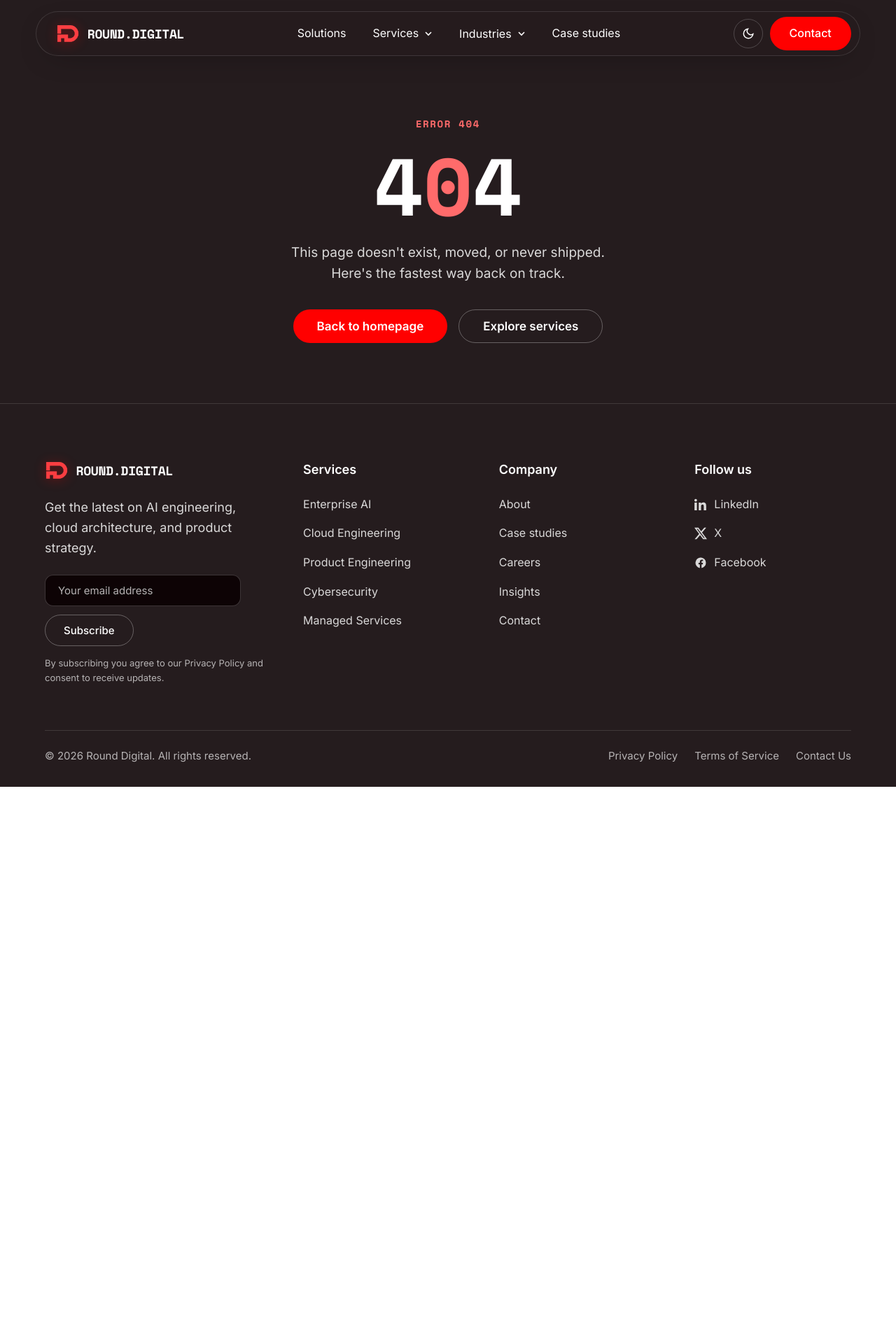
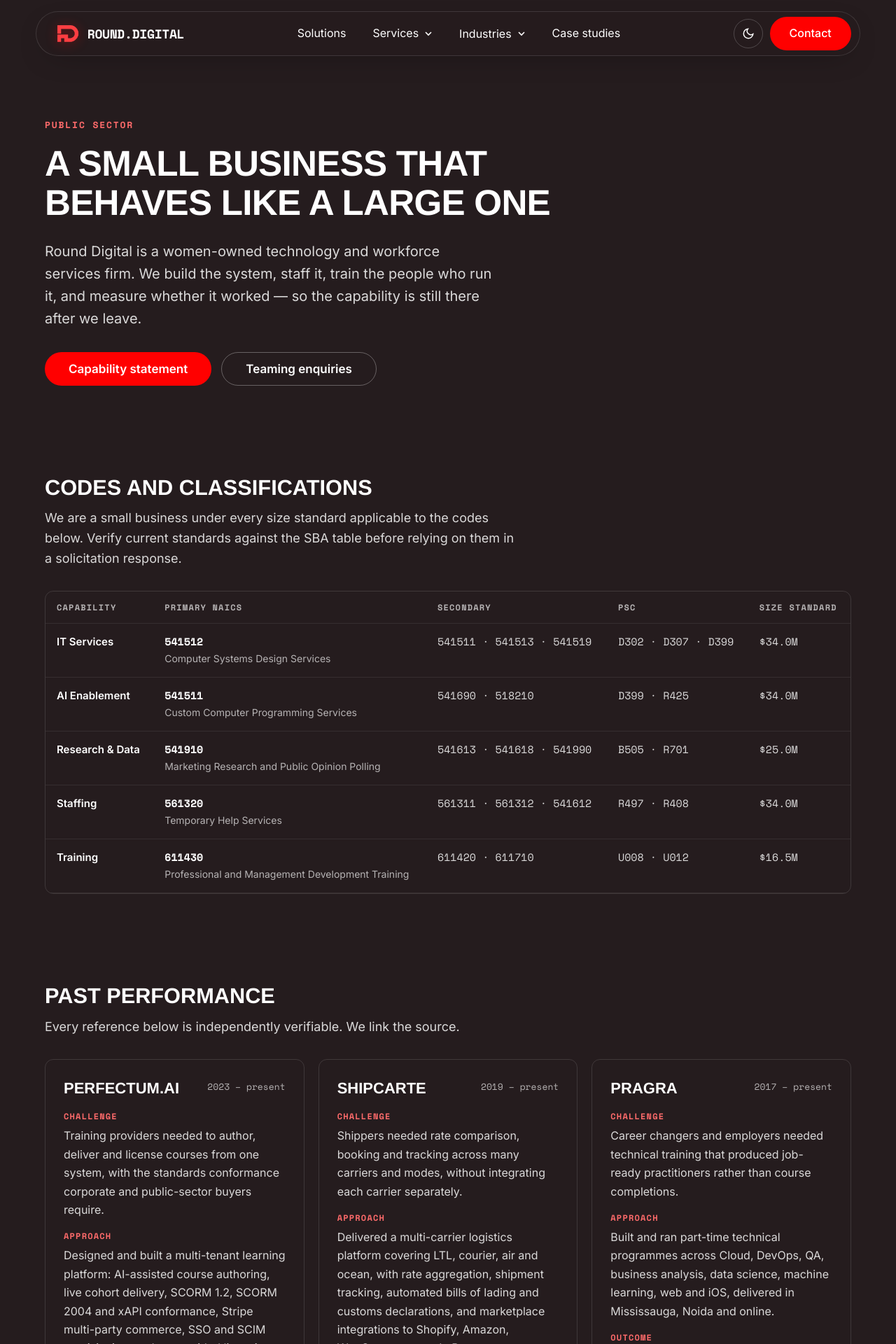
Before and after one commit to pragra-ca/rounddigital-new, a Next.js app: page /government in a window 1280 px wide. Before the commit this address had no page. Shown: the top 1920 px of the page at 70% size. Before the commit the page ends 1124 px from the top, so only its background shows below. Built offline with nearby package versions, Linux system fonts and the light colour scheme.

Commit message:
feat(gov): add /government public-sector hub

```diff
--- a/src/components/rd/gov/NaicsTable.jsx
+++ b/src/components/rd/gov/NaicsTable.jsx
@@ -5,7 +5,12 @@
 
 export default function NaicsTable() {
   return (
-    <div style={{ overflowX: "auto", border: "1px solid var(--rd-border)", borderRadius: 12 }}>
+    <div
+      tabIndex={0}
+      role="region"
+      aria-label="NAICS and PSC codes by capability"
+      style={{ overflowX: "auto", border: "1px solid var(--rd-border)", borderRadius: 12 }}
+    >
       <table style={{ width: "100%", borderCollapse: "collapse", minWidth: 720, fontSize: 15 }}>
         <caption className="sr-only">
           NAICS and PSC codes by capability, with the applicable SBA size standard
--- /dev/null
+++ b/src/pages/government/index.jsx
@@ -0,0 +1,116 @@
+import Link from "next/link";
+import RdLayout from "@/components/rd/Layout";
+import Seo from "@/components/seo";
+import { RdButton } from "@/components/rd/ui";
+import NaicsTable from "@/components/rd/gov/NaicsTable";
+import CredentialGrid from "@/components/rd/gov/CredentialGrid";
+import PastPerformanceCard from "@/components/rd/gov/PastPerformanceCard";
+import { PAST_PERFORMANCE } from "@/content/past-performance.mjs";
+
+const wrap = { maxWidth: 1180, margin: "0 auto" };
+
+function Hero() {
+  return (
+    <section style={{ padding: "88px 5% 64px" }}>
+      <div style={wrap}>
+        <p style={{ margin: "0 0 18px", font: "700 13px var(--rd-font-mono)", letterSpacing: "0.14em", textTransform: "uppercase", color: "var(--rd-accent-text)" }}>
+          Public sector
+        </p>
+        <h1 style={{ margin: "0 0 24px", maxWidth: 880, font: "700 clamp(38px,4vw,64px)/1.1 var(--rd-font-display)", letterSpacing: "-0.015em" }}>
+          A small business that behaves like a large one
+        </h1>
+        <p style={{ margin: "0 0 32px", maxWidth: 640, fontSize: 20, lineHeight: 1.6, color: "var(--rd-text-2)" }}>
+          Round Digital is a women-owned technology and workforce services firm. We build
+          the system, staff it, train the people who run it, and measure whether it worked
+          — so the capability is still there after we leave.
+        </p>
+        <div style={{ display: "flex", gap: 14, flexWrap: "wrap" }}>
+          <RdButton href="/government/capability-statement">Capability statement</RdButton>
+          <RdButton href="/contact" variant="ghost">Teaming enquiries</RdButton>
+        </div>
+      </div>
+    </section>
+  );
+}
+
+function Codes() {
+  return (
+    <section style={{ padding: "64px 5%" }}>
+      <div style={wrap}>
+        <h2 style={{ margin: "0 0 12px", font: "700 clamp(28px,2.4vw,40px)/1.15 var(--rd-font-display)" }}>
+          Codes and classifications
+        </h2>
+        <p style={{ margin: "0 0 32px", maxWidth: 680, fontSize: 18, color: "var(--rd-text-2)" }}>
+          We are a small business under every size standard applicable to the codes below.
+          Verify current standards against the SBA table before relying on them in a
+          solicitation response.
+        </p>
+        <NaicsTable />
+      </div>
+    </section>
+  );
+}
+
+function Performance() {
+  return (
+    <section style={{ padding: "64px 5%" }}>
+      <div style={wrap}>
+        <h2 style={{ margin: "0 0 12px", font: "700 clamp(28px,2.4vw,40px)/1.15 var(--rd-font-display)" }}>
+          Past performance
+        </h2>
+        <p style={{ margin: "0 0 32px", maxWidth: 680, fontSize: 18, color: "var(--rd-text-2)" }}>
+          Every reference below is independently verifiable. We link the source.
+        </p>
+        <div style={{ display: "grid", gridTemplateColumns: "repeat(auto-fit,minmax(320px,1fr))", gap: 20 }}>
+          {PAST_PERFORMANCE.map((e) => (
+            <PastPerformanceCard key={e.id} entry={e} />
+          ))}
+        </div>
+      </div>
+    </section>
+  );
+}
+
+function Honesty() {
+  return (
+    <section style={{ padding: "64px 5%" }}>
+      <div style={{ ...wrap, border: "1px solid var(--rd-border)", borderRadius: 12, padding: "40px 36px" }}>
+        <h2 style={{ margin: "0 0 14px", font: "700 24px var(--rd-font-display)" }}>
+          What we do not claim
+        </h2>
+        <p style={{ margin: "0 0 12px", fontSize: 17, lineHeight: 1.7, color: "var(--rd-text-2)" }}>
+          We hold no third-party certifications today. The roadmap below is what we are
+          working toward and by when. We would rather tell you that plainly than have you
+          discover it during evaluation.
+        </p>
+        <p style={{ margin: 0, fontSize: 17, lineHeight: 1.7, color: "var(--rd-text-2)" }}>
+          We are also not eligible for US programs requiring citizen ownership. Where a
+          solicitation needs that status, we are a subcontractor, not a prime —{" "}
+          <Link href="/contact" style={{ color: "var(--rd-accent-text)", fontWeight: 600 }}>
+            and a good one
+          </Link>.
+        </p>
+      </div>
+    </section>
+  );
+}
+
+export default function GovernmentHub() {
+  return (
+    <RdLayout>
+      <Seo
+        title="Public Sector Capabilities"
+        description="Round Digital is a women-owned technology and workforce services firm serving government buyers in Canada and the United States. NAICS 541512, 541511, 541910, 561320, 611430."
+        keywords="women owned technology company, small business IT contractor, NAICS 541910 contractor, public sector IT services, government training provider"
+      />
+      <Hero />
+      <Codes />
+      <Performance />
+      <CredentialGrid
+        heading="Certification roadmap"
+        intro="Status and target date for every credential we are pursuing. Nothing here is claimed as held."
+      />
+      <Honesty />
+    </RdLayout>
+  );
+}
```
Also changed, not shown: 1 other file (tests, documents, lock files or other folders).
